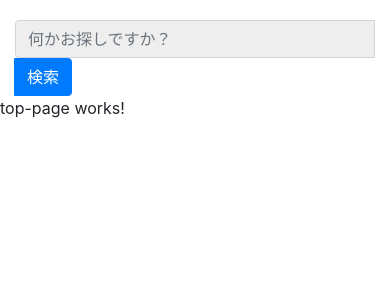
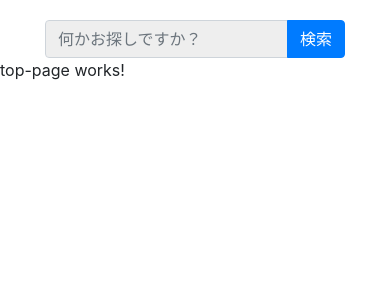
Before and after one commit to akihiro117/rakucari-front, an Angular app: page /top in a window 390 px wide. Shown: the top 300 px of the page. Built offline with nearby package versions, Linux system fonts and the light colour scheme.

Commit message:
検索ボックスでレスポンシブ対応。

```diff
--- a/src/app/common/header/header.component.html
+++ b/src/app/common/header/header.component.html
@@ -1,5 +1,5 @@
-<div class="container header">
-  <div class="input-group" align="center">
+<div class="container header" align="center">
+  <div class="input-group search-box-group">
     <input class="form-control search-box" type="search" placeholder="何かお探しですか？" [(ngModel)]="searchWords">
     <div class="input-group-append">
       <button class="input-group btn btn-primary" (click)="searchItems()">検索</button>
--- a/src/app/common/header/header.component.scss
+++ b/src/app/common/header/header.component.scss
@@ -2,26 +2,19 @@
   margin-top: 20px;
 }
 
-.search-box {
-  background-color: #EEEEEE;
-
-}
-
 @media screen and (min-width: 800px) {
-  .search-box {
+  .search-box-group {
     width: 600px;
   }
 }
 
-
 @media screen and (max-width: 800px) {
-  .search-box {
-    width: 500px;
+  .search-box-group {
+    width: 300px;
   }
 }
 
-@media screen and (max-width: 500px) {
-  .search-box {
-    width: 100%;
-  }
+
+.search-box {
+  background-color: #EEEEEE;
 }
```
